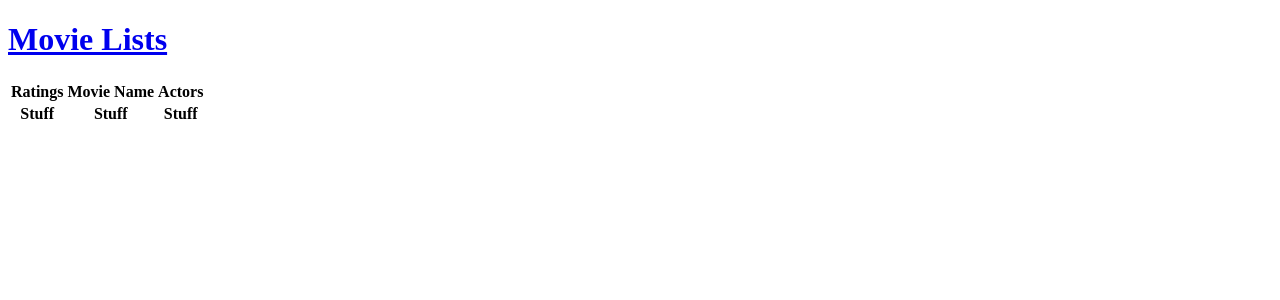
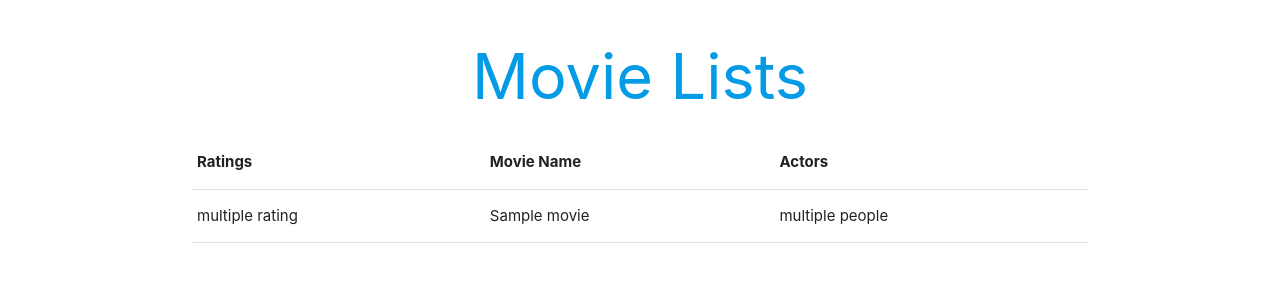
Before and after one commit to phansiri/imdb_coding, a Django app: page / in a window 1280 px wide. Shown: the top 300 px of the page. Run offline with Django 3.2, Linux system fonts and the light colour scheme; tables that the repository leaves empty hold one stand-in row (values such as "Sample post"); lists and menus that the app fills with data are empty.

Commit message:
made dynamic html template and add comments for models

```diff
--- a/imdb_api/models.py
+++ b/imdb_api/models.py
@@ -1,25 +1,45 @@
 from django.db import models
 
-# Relational Database Tables in the form of ORM
+# Relational Database Tables in the form of classes. Django will understand
+# and create the the table in the postgresql database that is in
+# setting.py
+
+# Prompt: Define a database schema that supports movie names, actors in
+# those movies, and user reviews for movies.
+# Prompt: Explain the rationale for your schema in code comments.
+
+# Movie table that has a primary key of movie_id and one attribute
+# called name with the type string and a max character length of 255
 class Movie(models.Model):
     movie_id = models.AutoField(primary_key=True)
     name = models.CharField(max_length=255)
 
+    # __str__ method returns a string "movie_id: name"
     def __str__(self):
         return '{}: {}'.format(self.movie_id, self.name)
 
+# Actor table has a primary key of actor_id, a many to many relationship with the Movie table
+# because one movie can have many actors while one actor can star in many movies.
+# The ManytoManyField method creates an additional join table where movie_id and actor_id
+# are in a table that has its own id. To finish off, Actor table has two attributes,
+# fname and lname representing only one actor
 class Actor(models.Model):
     actor_id = models.AutoField(primary_key=True)
     movie_id = models.ManyToManyField(Movie)
     fname = models.CharField(max_length=100)
     lname = models.CharField(max_length=100)
 
+    # __str__ method returns a string "fname lname"
     def __str__(self):
         return '{} {}'.format(self.fname, self.lname)
 
+# Rating table has a primary key of rating_id, it has a one to many relationship
+# with the Movie table because one movie can have many ratings while one rating
+# can be for one movie. The ForeignKey method creates a strong relationship with Movie table.
+# To finish off, Rating table has two attributes, rate and comment.
 class Rating(models.Model):
     rating_id = models.AutoField(primary_key=True)
-    movie_id = models.ManyToManyField(Movie)
+    movie_id = models.ForeignKey(Movie, on_delete=models.CASCADE)
     rate = models.IntegerField()
     comment = models.TextField()
 
--- /dev/null
+++ b/imdb_api/templates/imdb_api/base.html
@@ -0,0 +1,32 @@
+<!DOCTYPE html>
+<html lang="en">
+<head>
+    <meta charset="UTF-8">
+    <link href="https://fonts.googleapis.com/icon?family=Material+Icons" rel="stylesheet">
+    <link rel="stylesheet" href="https://cdnjs.cloudflare.com/ajax/libs/materialize/1.0.0/css/materialize.min.css">    <title>Movie Lists</title>
+    <meta name="viewport" content="width=device-width, initial-scale=1.0"/>
+
+</head>
+<body>
+<div class="container">
+    <h1 class="center-align"><a href="/">Movie Lists</a></h1>
+
+    <table class="highlight">
+        <thead>
+            <tr>
+                <th>Ratings</th>
+                <th>Movie Name</th>
+                <th>Actors</th>
+            </tr>
+        </thead>
+        <tbody>
+        {% block content %}
+        {% endblock %}
+        </tbody>
+    </table>
+
+</div>
+
+    <script src="https://cdnjs.cloudflare.com/ajax/libs/materialize/1.0.0/js/materialize.min.js"></script>
+</body>
+</html>
--- a/imdb_api/templates/imdb_api/movie_list.html
+++ b/imdb_api/templates/imdb_api/movie_list.html
@@ -1,27 +1,11 @@
-<!DOCTYPE html>
-<html lang="en">
-<head>
-    <meta charset="UTF-8">
-    <title>Movie Lists</title>
-</head>
-<body>
-    <h1><a href="/">Movie Lists</a></h1>
+{% extends 'imdb_api/base.html' %}
 
-
-    <div>
-        <table>
-            <tr>
-                <th>Ratings</th>
-                <th>Movie Name</th>
-                <th>Actors</th>
-            </tr>
-            <tr>
-                <th>Stuff</th>
-                <th>Stuff</th>
-                <th>Stuff</th>
-            </tr>
-        </table>
-
-    </div>
-</body>
-</html>
+{% block content %}
+{% for movie in movies %}
+<tr>
+    <td>multiple rating</td>
+    <td>{{ movie.name }}</td>
+    <td>multiple people</td>
+</tr>
+{% endfor %}
+{% endblock %}
--- a/imdb_api/views.py
+++ b/imdb_api/views.py
@@ -1,4 +1,6 @@
 from django.shortcuts import render
+from .models import Movie, Actor, Rating
 
 def movie_list(request):
-    return render(request, 'imdb_api/movie_list.html', {})
+    movies = Movie.objects.all().order_by('name')
+    return render(request, 'imdb_api/movie_list.html', {'movies':movies})
```
Also changed, not shown: imdb_api/migrations/0003_auto_20190815_2149.py (added).
